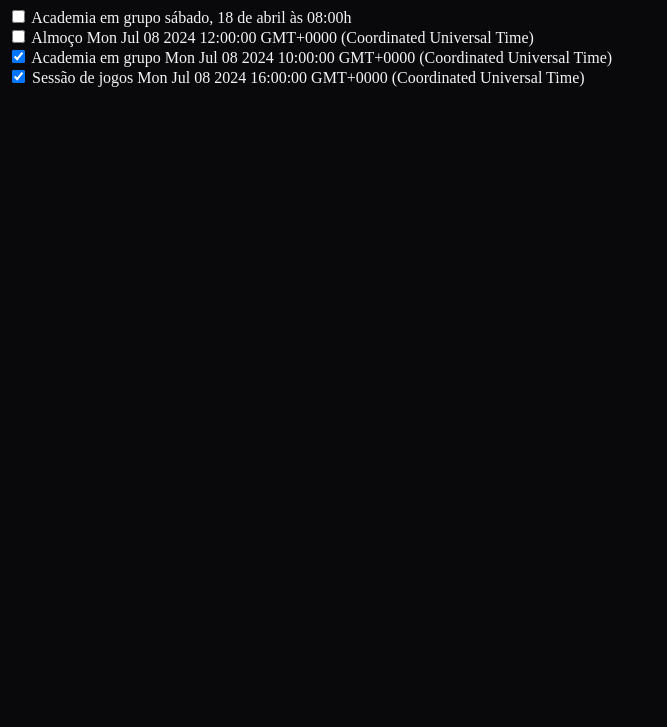
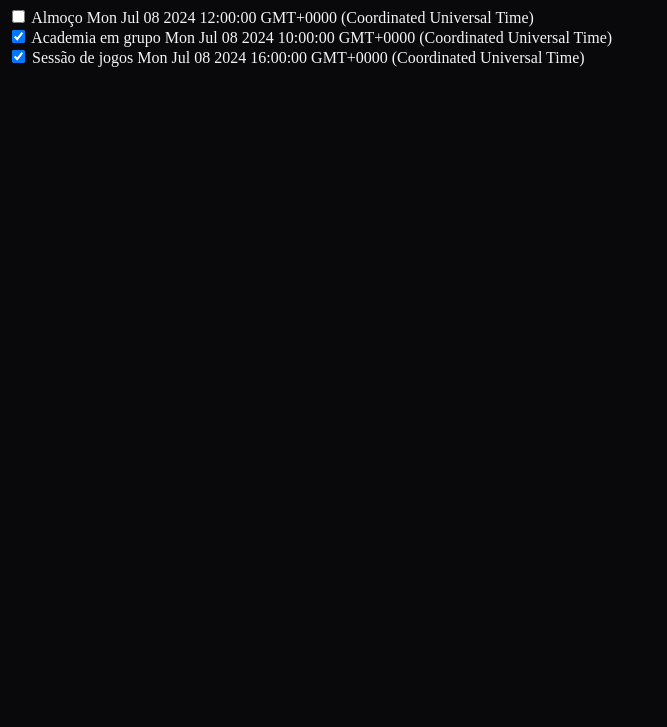
Before and after one commit to BrunoDorea/nlw-journey-html-css-js, a plain HTML site: page index.html in a window 1280 px wide. Shown: the part 73-800 px from the top of the page, without its empty margins (0-667 px from the left). Drawn offline with Linux system fonts and the light colour scheme.

Commit message:
:recycle: refactor: refatorando o codigo da aula 01

```diff
--- a/index.html
+++ b/index.html
@@ -14,7 +14,7 @@
     <link rel="stylesheet" href="./src/css/style.css" />
     <!-- JAVASCRIPT -->
     <script defer src="./src/js/main.js"></script>
-    <title>plan.er | Bruno Dórea</title>
+    <title>plan.ner | Bruno Dórea</title>
     <!-- GOOGLE FONTS -->
     <link rel="preconnect" href="https://fonts.googleapis.com" />
     <link rel="preconnect" href="https://fonts.gstatic.com" crossorigin />
@@ -39,12 +39,6 @@
 
   <body>
     <h1>Atividades</h1>
-    <section>
-      <div>
-        <input type="checkbox" />
-        <span>Academia em grupo</span>
-        <time>sábado, 18 de abril às 08:00h</time>
-      </div>
-    </section>
+    <section id="atividades"></section>
   </body>
 </html>
--- a/src/js/main.js
+++ b/src/js/main.js
@@ -5,11 +5,7 @@ const atividades = [
 ];
 
 const criarItemDeAtividade = (atividade) => {
-  let input = '<input type="checkbox"';
-  if (atividade.finalizada) {
-    input = input + " checked";
-  }
-  input = input + "/>";
+  let input = `<input type="checkbox" ${atividade.finalizada ? 'checked' : ''} />`;
 
   return `<div>
     ${input}
```
